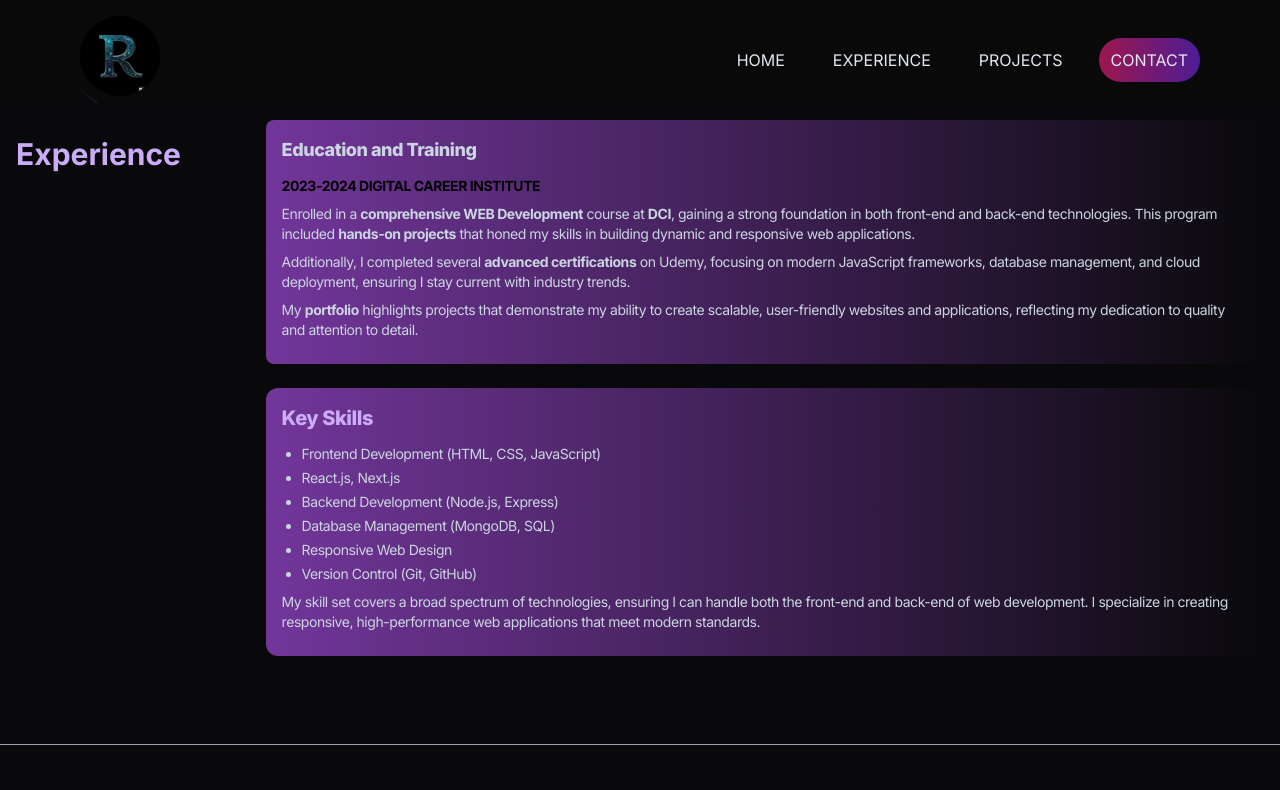
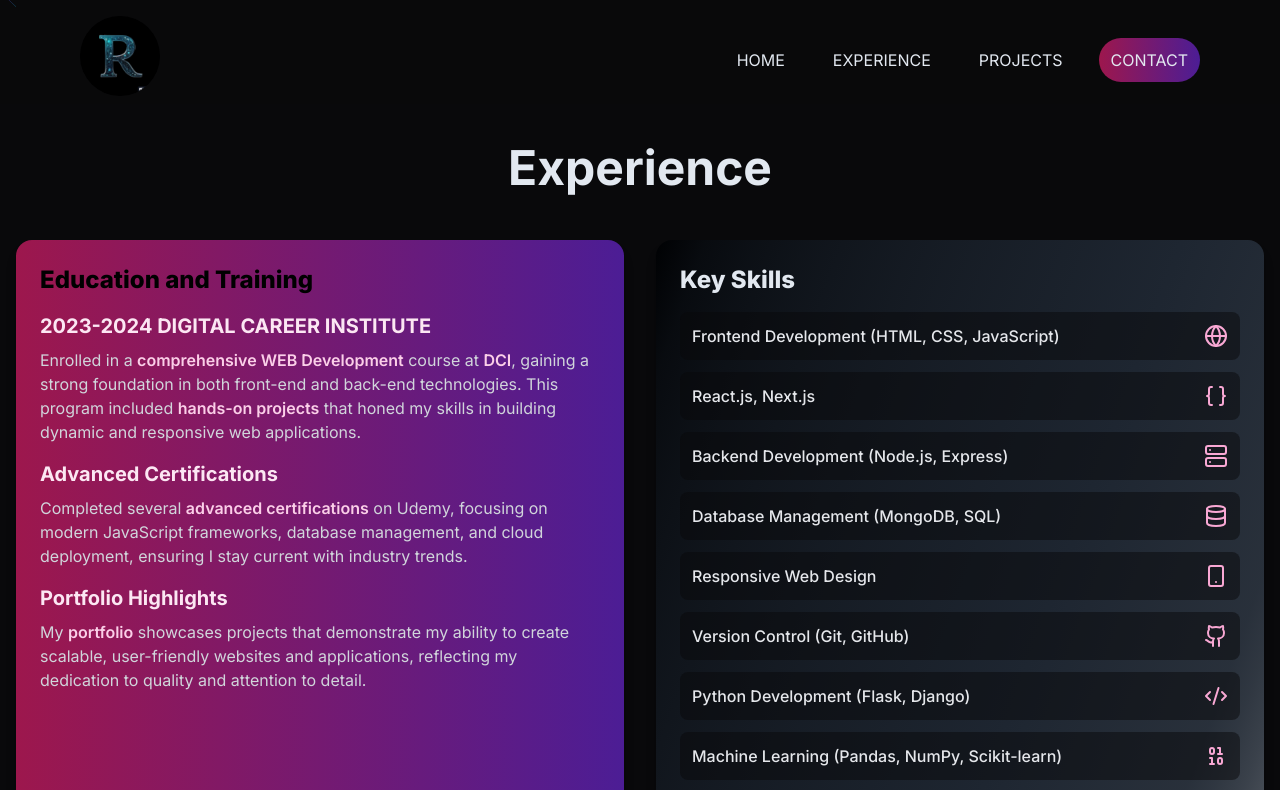
Before and after one commit to Rusu91-webdeveloper/Portfolio, a Next.js app: page /experience in a window 1280 px wide. Shown: the top 790 px of the page. Built offline with nearby package versions, Linux system fonts and the light colour scheme.

Commit message:
update hero Page

```diff
--- a/app/experience/page.tsx
+++ b/app/experience/page.tsx
@@ -3,7 +3,7 @@ import { BackgroundBeams } from "@/components/ui/background-beams";
 
 function page() {
   return (
-    <div className="max-w-7xl mx-auto mt-20">
+    <div className="max-w-7xl mx-auto pt-20 min-h-[85vh]">
       <Experience />
       <BackgroundBeams />
     </div>
--- a/components/Contact.tsx
+++ b/components/Contact.tsx
@@ -4,6 +4,7 @@ import Link from "next/link";
 import { FaLinkedin, FaGithub, FaEnvelope } from "react-icons/fa";
 import { sendEmail } from "@/utils/send-email";
 import { useForm } from "react-hook-form";
+import { useState } from "react";
 
 export type FormData = {
   name: string;
@@ -12,14 +13,23 @@ export type FormData = {
 };
 
 const Contact = () => {
-  const { register, handleSubmit } = useForm<FormData>();
+  const { register, handleSubmit, reset } = useForm<FormData>();
+  const [isLoading, setIsLoading] = useState(false);
 
-  function onSubmit(data: FormData) {
-    sendEmail(data);
+  async function onSubmit(data: FormData) {
+    setIsLoading(true); // Disable the submit button and show loading state
+    try {
+      await sendEmail(data); // Send email using the provided API
+      reset(); // Clear form fields after successful submission
+    } catch (error) {
+      console.error("Error sending email:", error);
+    } finally {
+      setIsLoading(false); // Re-enable the submit button
+    }
   }
 
   return (
-    <div className="md:mt-20 mt-10 max-w-7xl min-h-[80vh] px-10 ">
+    <div className="md:mt-20 mt-10 max-w-7xl min-h-[76vh] px-10">
       <h2 className="text-3xl lg:text-6xl text-white text-center mb-10 lg:mb-20 tracking-tight font-extrabold mt-10">
         Contact <span className="text-purple">Me!</span>
       </h2>
@@ -29,8 +39,8 @@ const Contact = () => {
             LET&apos;S CONNECT
           </h3>
           <p className="text-gray-300 tracking-tight md:text-lg">
-            I&apos;m currently looking for new opportunities.Feel free to reach
-            by email or by using the contact form
+            I&apos;m currently looking for new opportunities. Feel free to reach
+            out by email or using the contact form below.
           </p>
           <div
             className="text-left mt-6"
@@ -38,38 +48,44 @@ const Contact = () => {
               display: "flex",
               justifyContent: "space-between",
               width: "200px",
-            }}
-          >
+            }}>
             <Link
               className="cursor-pointer"
               href="https://linkedin.com/in/rusu-emanuel-marius"
               target="_blank"
-              rel="noopener noreferrer"
-            >
-              <FaLinkedin size={30} color="#f5f5f5" />
+              rel="noopener noreferrer">
+              <FaLinkedin
+                size={30}
+                color="#f5f5f5"
+              />
             </Link>
             <Link
               href="https://github.com/Rusu91-webdeveloper"
               target="_blank"
-              rel="noopener noreferrer"
-            >
-              <FaGithub size={30} color="#f5f5f5" />
+              rel="noopener noreferrer">
+              <FaGithub
+                size={30}
+                color="#f5f5f5"
+              />
             </Link>
             <Link
               href="mailto:your.email@example.com"
               target="_blank"
-              rel="noopener noreferrer"
-            >
-              <FaEnvelope size={30} color="#f5f5f5" />
+              rel="noopener noreferrer">
+              <FaEnvelope
+                size={30}
+                color="#f5f5f5"
+              />
             </Link>
           </div>
         </div>
         <div className="bg-black flex flex-col rounded-2xl">
           <form
             onSubmit={handleSubmit(onSubmit)}
-            className="flex flex-col p-6 text-[black] bg-gradient-to-r from-pink-800 to-violet-900 rounded-2xl"
-          >
-            <label className="mb-2 text-white" htmlFor="name">
+            className="flex flex-col p-6 text-[black] bg-gradient-to-r from-pink-800 to-violet-900 rounded-2xl">
+            <label
+              className="mb-2 text-white"
+              htmlFor="name">
               Name
             </label>
             <input
@@ -79,7 +95,9 @@ const Contact = () => {
               required
               {...register("name", { required: true })}
             />
-            <label className="mb-2 text-white" htmlFor="email">
+            <label
+              className="mb-2 text-white"
+              htmlFor="email">
               Email
             </label>
             <input
@@ -89,8 +107,9 @@ const Contact = () => {
               required
               {...register("email", { required: true })}
             />
-
-            <label className="mb-2 text-white" htmlFor="message">
+            <label
+              className="mb-2 text-white"
+              htmlFor="message">
               Message
             </label>
             <textarea
@@ -102,10 +121,13 @@ const Contact = () => {
             />
             <button
               type="submit"
-              value="Submit"
-              className="mdLg:ml-6 cursor-pointer rounded-full bg-white text-black py-2 px-4 mdLg:py-3 mdLg:px-6 mdLg:text-lg font-bold hover:bg-[#f0f0f0] transition duration-300 ease-in-out mt-4 mdLg:mt-6"
-            >
-              Submit
+              disabled={isLoading} // Disable when loading
+              className={`mdLg:ml-6 cursor-pointer rounded-full bg-white text-black py-2 px-4 mdLg:py-3 mdLg:px-6 mdLg:text-lg font-bold transition duration-300 ease-in-out mt-4 mdLg:mt-6 ${
+                isLoading
+                  ? "opacity-50 cursor-not-allowed"
+                  : "hover:bg-[#f0f0f0]"
+              }`}>
+              {isLoading ? "Sending..." : "Submit"}
             </button>
           </form>
         </div>
--- a/components/Experience.tsx
+++ b/components/Experience.tsx
@@ -1,73 +1,145 @@
+import {
+  Code2,
+  Database,
+  Globe,
+  Github,
+  Smartphone,
+  Server,
+  Braces,
+  Binary,
+  Cpu,
+} from "lucide-react";
+
+const skills = [
+  {
+    name: "Frontend Development (HTML, CSS, JavaScript)",
+    icon: <Globe className="h-6 w-6 text-pink-300" />,
+  },
+  {
+    name: "React.js, Next.js",
+    icon: <Braces className="h-6 w-6 text-pink-300" />,
+  },
+  {
+    name: "Backend Development (Node.js, Express)",
+    icon: <Server className="h-6 w-6 text-pink-300" />,
+  },
+  {
+    name: "Database Management (MongoDB, SQL)",
+    icon: <Database className="h-6 w-6 text-pink-300" />,
+  },
+  {
+    name: "Responsive Web Design",
+    icon: <Smartphone className="h-6 w-6 text-pink-300" />,
+  },
+  {
+    name: "Version Control (Git, GitHub)",
+    icon: <Github className="h-6 w-6 text-pink-300" />,
+  },
+  {
+    name: "Python Development (Flask, Django)",
+    icon: <Code2 className="h-6 w-6 text-pink-300" />,
+  },
+  {
+    name: "Machine Learning (Pandas, NumPy, Scikit-learn)",
+    icon: <Binary className="h-6 w-6 text-pink-300" />,
+  },
+  {
+    name: "Generative AI (Transformers, GPT-based models)",
+    icon: <Cpu className="h-6 w-6 text-pink-300" />,
+  },
+];
+
 const Experience = () => {
   return (
-    <div className="flex flex-col w-full mx-auto px-4 text-left">
-      <div className="text-slate-300 text-sm md:text-lg mb-8 flex flex-col items-center md:items-start md:flex-row md:justify-between mt-10">
-        <div>
-          <h2 className="text-purple text-3xl sm:text-4xl font-bold mt-4 sm:mt-6 mb-6 sm:mb-8">
+    <div className="w-full max-w-7xl mx-auto px-4 py-16 text-left bg-[#09090B] text-white">
+      <h2 className="text-slate-200 text-5xl sm:text-5xl font-bold mb-12 text-center">
         Experience
       </h2>
-        </div>
-        <div className="flex w-full md:w-[80%] tracking-tight leading-5 sm:leading-6 md:leading-7 flex-col">
-          <section className="mb-6 p-4 sm:p-6 text-slate-300 rounded-lg sm:rounded-xl text-sm sm:text-base bg-gradient-to-r from-[#72369A] to-purple-800">
-            <h2 className="font-extrabold text-lg sm:text-xl mb-3 text-purple-200">
+
+      <div className="grid md:grid-cols-2 gap-8">
+        <section className="bg-gradient-to-r from-pink-800 to-violet-900 rounded-2xl p-6 shadow-lg">
+          <h3 className="font-extrabold text-2xl sm:text-3xl mb-4 text-black">
             Education and Training
-            </h2>
-            <div className="font-bold mb-2 text-sm sm:text-md text-black">
+          </h3>
+          <div className="space-y-4">
+            <div>
+              <h4 className="font-bold text-xl mb-2 text-pink-100">
                 2023-2024 DIGITAL CAREER INSTITUTE
-            </div>
-            <p className="mb-2">
+              </h4>
+              <p className="text-gray-300">
                 Enrolled in a{" "}
-              <span className="text-purple-200 font-bold">
+                <span className="text-pink-200 font-semibold">
                   comprehensive WEB Development
                 </span>{" "}
-              course at <span className="text-purple-200 font-bold">DCI</span>,
+                course at{" "}
+                <span className="text-pink-200 font-semibold">DCI</span>,
                 gaining a strong foundation in both front-end and back-end
                 technologies. This program included{" "}
-              <span className="text-purple-200 font-bold">
+                <span className="text-pink-200 font-semibold">
                   hands-on projects
                 </span>{" "}
                 that honed my skills in building dynamic and responsive web
                 applications.
               </p>
-            <p className="mb-2">
-              Additionally, I completed several{" "}
-              <span className="text-purple-200 font-bold">
+            </div>
+            <div>
+              <h4 className="font-bold text-xl mb-2 text-pink-100">
+                Advanced Certifications
+              </h4>
+              <p className="text-gray-300">
+                Completed several{" "}
+                <span className="text-pink-200 font-semibold">
                   advanced certifications
                 </span>{" "}
                 on Udemy, focusing on modern JavaScript frameworks, database
                 management, and cloud deployment, ensuring I stay current with
                 industry trends.
               </p>
-            <p className="mb-2">
-              My <span className="text-purple-200 font-bold">portfolio</span>{" "}
-              highlights projects that demonstrate my ability to create
+            </div>
+            <div>
+              <h4 className="font-bold text-xl mb-2 text-pink-100">
+                Portfolio Highlights
+              </h4>
+              <p className="text-gray-300">
+                My{" "}
+                <span className="text-pink-200 font-semibold">portfolio</span>{" "}
+                showcases projects that demonstrate my ability to create
                 scalable, user-friendly websites and applications, reflecting my
                 dedication to quality and attention to detail.
               </p>
+            </div>
+          </div>
         </section>
 
-          <section className="mb-4 p-4 sm:p-5 text-slate-300 rounded-xl sm:rounded-2xl text-sm sm:text-base bg-gradient-to-r from-[rgb(114,54,154)] to-purple-800">
-            <h2 className="font-extrabold text-xl sm:text-2xl mb-3 text-purple">
+        <section
+          className=" bg-[linear-gradient(110deg,#000103,10%,#1e2631,60%,#ffffff,70%,#000103)]
+      bg-[length:200%_100%]
+      animate-gradient rounded-2xl p-6 shadow-lg">
+          <h3 className="font-extrabold text-2xl sm:text-3xl mb-4 text-slate-200">
             Key Skills
-            </h2>
-            <ul className="list-disc pl-5 mb-2 space-y-1">
-              <li>Frontend Development (HTML, CSS, JavaScript)</li>
-              <li>React.js, Next.js</li>
-              <li>Backend Development (Node.js, Express)</li>
-              <li>Database Management (MongoDB, SQL)</li>
-              <li>Responsive Web Design</li>
-              <li>Version Control (Git, GitHub)</li>
+          </h3>
+          <ul className="space-y-3 mb-6">
+            {skills.map((skill, index) => (
+              <li
+                key={index}
+                className="flex items-center justify-between bg-[#09090B] bg-opacity-50 rounded-lg p-3 transition-all hover:bg-opacity-70">
+                <span className="text-sm md:text-base font-medium text-gray-200">
+                  {skill.name}
+                </span>
+                <div className="ml-4 flex-shrink-0">{skill.icon}</div>
+              </li>
+            ))}
           </ul>
-            <p className="mb-2">
-              My skill set covers a broad spectrum of technologies, ensuring I
-              can handle both the front-end and back-end of web development. I
-              specialize in creating responsive, high-performance web
-              applications that meet modern standards.
+          <p className="text-gray-300">
+            My skill set spans a wide range of technologies, enabling me to
+            tackle both the front-end and back-end of web development. In
+            addition to creating responsive, high-performance web applications,
+            I am delving into Python-driven Machine Learning and Generative AI
+            solutions. These tools allow me to build intelligent applications
+            that push the boundaries of modern development.
           </p>
         </section>
       </div>
-      </div>
-      <div className="flex-grow"></div>
     </div>
   );
 };
--- a/components/HeroPage.tsx
+++ b/components/HeroPage.tsx
@@ -1,66 +1,35 @@
 "use client";
 
-import { useState, useEffect } from "react";
 import Image from "next/image";
-// import ContactButton from "@/components/ContactButton";
-import { BentoGridThirdDemo } from "./BentoGrid";
-// import MainSkills from "@/components/MainSkills";
+import Link from "next/link";
+
+// import { BentoGridThirdDemo } from "./BentoGrid";
 
 const HeroPage = () => {
-  const texts = [
-    "I'm a web developer",
-    "I'm also a nerd",
-    "I'm a lifelong learner",
-  ];
-  const [displayedText, setDisplayedText] = useState("");
-  const [isDeleting, setIsDeleting] = useState(false);
-  const [loopNum, setLoopNum] = useState(0);
-  const [typingSpeed, setTypingSpeed] = useState(100);
-
-  useEffect(() => {
-    const handleTyping = () => {
-      const i = loopNum % texts.length;
-      const fullText = texts[i];
-      setDisplayedText(
-        isDeleting
-          ? fullText.substring(0, displayedText.length - 1)
-          : fullText.substring(0, displayedText.length + 1)
-      );
-
-      setTypingSpeed(isDeleting ? 50 : 100);
-
-      if (!isDeleting && displayedText === fullText) {
-        setTimeout(() => setIsDeleting(true), 500);
-      } else if (isDeleting && displayedText === "") {
-        setIsDeleting(false);
-        setLoopNum(loopNum + 1);
-      }
-    };
-
-    const timer = setTimeout(handleTyping, typingSpeed);
-    return () => clearTimeout(timer);
-  }, [displayedText, isDeleting, loopNum, typingSpeed, texts]);
-
   return (
     <div className="flex flex-col max-h[100vh]  huge:py-10">
       <div className="pt-28 mdLg:flex-row mdLg:flex     mdLg:justify-between mdLg:px-4   mdLg:mb-[1rem]   flex w-full flex-col items-center p-4 ">
         <div className=" mdLg:w-[60%] mdLg:text-left w-[100%] text-center tracking-widest text-slate-300">
-          <h1 className="mdLg:text-4xl mb-6 inline-block bg-gradient-to-r from-pink-800 to-violet-900 bg-clip-text text-3xl  font-bold text-transparent lg:text-6xl ">
+          <h1 className="mdLg:text-4xl mb-6 inline-block bg-gradient-to-r from-pink-800 to-violet-900 bg-clip-text text-3xl  font-bold text-transparent lg:text-7xl ">
             Hello,I&apos;m Emanuel
           </h1>
 
           <h2 className=" mdLg:text-3xl mb-4 font-mono text-2xl">
-            {displayedText}
-            <span>.</span>
+            I&apos;m a full-stack developer, AI enthusiast, and lifelong learner
           </h2>
           <p className="mb-4 text-[#b6b6b6] ">
             Welcome to my digital playground, where lines of code transform into
-            immersive online experiences. I&apos;m Emanuel, a passionate and
-            innovative web developer dedicated to crafting elegant and efficient
-            solutions.
+            immersive and engaging online experiences. I&apos;m Emanuel, a
+            passionate web developer and AI enthusiast dedicated to crafting
+            elegant, efficient, and intelligent solutions. Let&apos;s create the
+            future, one innovative idea at a time.
           </p>
 
-          {/* <ContactButton /> */}
+          <button className="inline-flex h-12 animate-shimmer items-center justify-center rounded-md border border-slate-800 bg-[linear-gradient(110deg,#000103,45%,#1e2631,55%,#000103)] bg-[length:200%_100%] px-6 font-medium text-slate-200 transition-colors focus:outline-none focus:ring-2 focus:ring-slate-400 focus:ring-offset-2 focus:ring-offset-slate-50">
+            <Link href="https://drive.google.com/file/d/1SaidrabRncpX5LQKGhzM5jL266OFLK0c/view?usp=sharing">
+              Download Resume
+            </Link>
+          </button>
         </div>
         <div>
           <Image
@@ -72,7 +41,7 @@ const HeroPage = () => {
           />
         </div>
       </div>
-      <BentoGridThirdDemo />
+      {/* <BentoGridThirdDemo /> */}
       {/* <MainSkills /> */}
     </div>
   );
--- a/components/RecentProjects.tsx
+++ b/components/RecentProjects.tsx
@@ -103,16 +103,26 @@ function RecentProjects() {
               {project.iconLists.map((icon, idx) => (
                 <div
                   key={idx}
-                  className="transform hover:scale-110 transition-transform duration-200 ease-in-out"
-                >
+                  className="transform hover:scale-110 transition-transform duration-200 ease-in-out">
                   {icon}
                 </div>
               ))}
             </div>
             <div className="mt-8 flex justify-center">
-              <Link href={project.href} target="_blank" passHref>
+              <Link
+                href={project.href}
+                target="_blank"
+                passHref>
                 <button className="px-8 py-3 bg-gradient-to-r from-white to-[#6B3390] text-black font-semibold rounded-full shadow-lg hover:from-[#6B3390] hover:to-black transition-all duration-300 transform hover:scale-105 hover:shadow-2xl">
                   Visit
+                </button>
+              </Link>
+              <Link
+                href={project.gitHub}
+                target="_blank"
+                passHref>
+                <button className=" ml-8 px-8 py-3 bg-gradient-to-r from-white to-[#6B3390] text-black font-semibold rounded-full shadow-lg hover:from-[#6B3390] hover:to-black transition-all duration-300 transform hover:scale-105 hover:shadow-2xl">
+                  GitHub
                 </button>
               </Link>
             </div>
@@ -126,7 +136,7 @@ function RecentProjects() {
 
   return (
     <div className="w-full h-full py-20">
-      <h2 className="max-w-7xl pl-4 mx-auto text-xl md:text-5xl font-bold text-neutral-800 dark:text-neutral-200 font-sans">
+      <h2 className="max-w-7xl text-center pl-4 mx-auto text-xl md:text-5xl font-bold text-neutral-800 dark:text-neutral-200 font-sans">
         My Projects
       </h2>
       <Carousel items={cards} />
--- /dev/null
+++ b/components/ui/tailwindcss-buttons.tsx
@@ -0,0 +1,27 @@
+"use client";
+import React from "react";
+import { IconClipboard } from "@tabler/icons-react";
+import { cn } from "@/utils/cn";
+
+export const ButtonsCard = ({
+  children,
+  className,
+  onClick,
+}: {
+  children?: React.ReactNode;
+  className?: string;
+  onClick?: () => void;
+}) => {
+  return (
+    <div
+      onClick={onClick}
+      className={cn(
+        "h-60 w-full bg-white rounded-xl border border-neutral-100 dark:bg-black dark:border-white/[0.2] hover:border-neutral-200 group/btn overflow-hidden relative flex items-center justify-center",
+        className
+      )}>
+      <div className="absolute inset-0 dark:bg-dot-white/[0.1] bg-dot-black/[0.1]" />
+      <IconClipboard className="absolute top-2 right-2 text-neutral-300 group-hover/btn:block hidden h-4 w-4 transition duration-200" />
+      <div className="relative z-40">{children}</div>
+    </div>
+  );
+};
--- a/package.json
+++ b/package.json
@@ -21,6 +21,7 @@
     "axios": "^1.7.2",
     "clsx": "^2.1.1",
     "framer-motion": "^11.3.30",
+    "lucide-react": "^0.474.0",
     "mini-svg-data-uri": "^1.4.4",
     "next": "14.2.3",
     "next-react-svg": "^1.0.0",
```
Also changed, not shown: components/ContactButton.tsx (+15 -15 lines), lib/data.js, 2 other files (tests, documents, lock files or other folders). Lines whose indentation alone changed are shown as unchanged.
